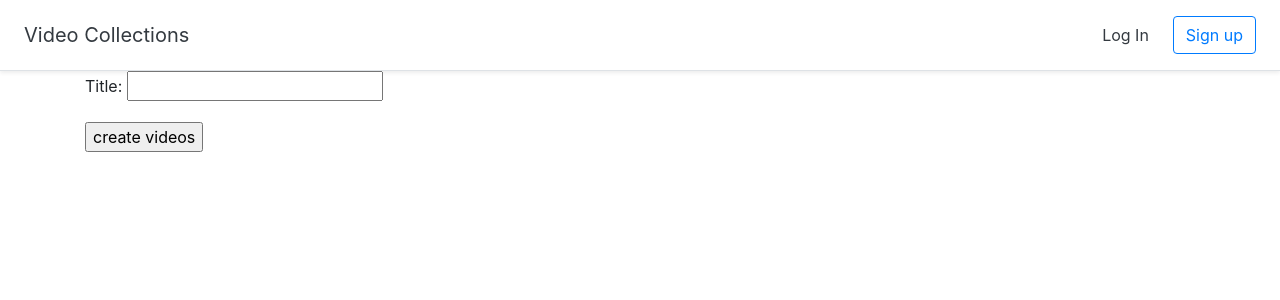
After one commit to Chandler2015/Django-Videos, a Django app: page /videos/create in a window 1280 px wide. The commit adds this page. Shown: the top 300 px of the page. Run offline with Django 3.2, Linux system fonts and the light colour scheme; some libraries are stand-ins or nearby versions.

Commit message:
add create video form

```diff
--- a/django_videos/settings.py
+++ b/django_videos/settings.py
@@ -121,3 +121,7 @@ USE_TZ = True
 STATIC_URL = '/static/'
 
 STATIC_ROOT = os.path.join(BASE_DIR, 'static')
+
+LOGIN_URL = 'login'
+LOGIN_REDIRECT_URL = 'home'
+LOGOUT_REDIRECT_URL = 'home'
--- a/django_videos/urls.py
+++ b/django_videos/urls.py
@@ -12,4 +12,6 @@ urlpatterns = [
     path('signup', views.SignUp.as_view(), name="signup"),
     path('login', auth_views.LoginView.as_view(), name="login"),
     path('logout', auth_views.LogoutView.as_view(), name="logout"),
+    # videos
+    path('videos/create', views.CreateVideos.as_view(), name='create_videos'),
 ] + static(settings.STATIC_URL, document_root=settings.STATIC_ROOT)
--- a/videos/templates/videos/base.html
+++ b/videos/templates/videos/base.html
@@ -17,13 +17,13 @@
     <nav class="my-2 my-md-0 mr-md-3">
       {% if user.is_authenticated %}
       <a class="p-2 text-dark" href="#">Dashboard</a>
-      <a class="p-2 text-dark" href="#">Log Out</a>
+      <a class="p-2 text-dark" href="{%url 'logout'%}">Log Out</a>
       {% else %}
-      <a class="p-2 text-dark" href="#">Log In</a>
+      <a class="p-2 text-dark" href="{%url 'login'%}">Log In</a>
       {% endif %}
     </nav>
     {% if user.is_authenticated == False %}
-    <a class="btn btn-outline-primary" href="#">Sign up</a>
+    <a class="btn btn-outline-primary" href="{%url 'signup'%}">Sign up</a>
     {% endif %}
   </div>
 
--- /dev/null
+++ b/videos/templates/videos/create_videos.html
@@ -0,0 +1,10 @@
+{% extends "videos/base.html" %}
+{% block content %}
+<div class = "container">
+    <form method="post">
+        {%csrf_token%}
+        {{form.as_p}}
+        <input type='submit' value = 'create videos' >
+    </form>
+</div>
+{% endblock %}
--- a/videos/views.py
+++ b/videos/views.py
@@ -2,6 +2,7 @@ from django.shortcuts import render
 from django.urls import reverse_lazy
 from django.views import generic
 from django.contrib.auth.forms import UserCreationForm
+from .models import Videos
 
 
 def home(request):
@@ -12,3 +13,13 @@ class SignUp(generic.CreateView):
     form_class = UserCreationForm
     success_url = reverse_lazy('home')
     template_name = 'registration/signup.html'
+
+# def create_video(request):
+#     if request.method == 'POST':
+
+
+class CreateVideos(generic.CreateView):
+    model = Videos
+    fields = ['title']
+    template_name = 'videos/create_videos.html'
+    success_url = reverse_lazy('home')
```
Also changed, not shown: db.sqlite3.
